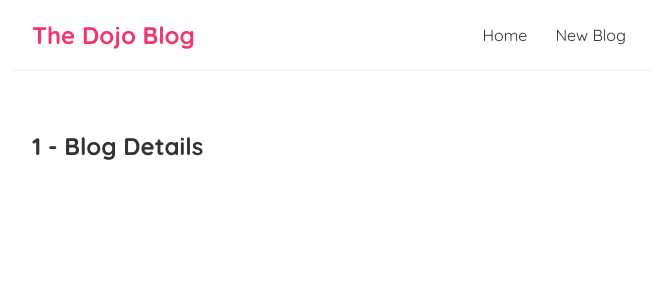
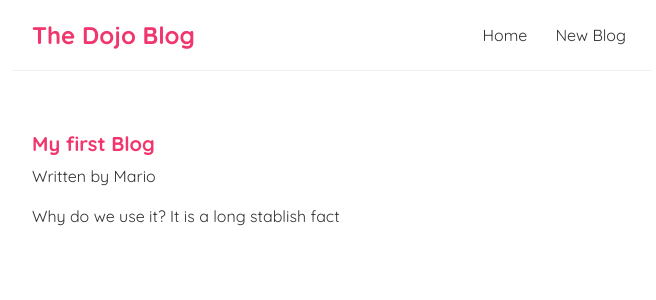
Before and after one commit to JoaoPedroVisconti/ReactTutorial_dojo-blog, a React (Create React App) app: page /blogs/1 in a window 1280 px wide. Shown: the top 300 px of the page, without its empty margins (308-964 px from the left). Built offline with nearby package versions, Linux system fonts and the light colour scheme; data requests are answered from the project's data file; the HTML template or start-up script is replaced by a standard one.

Commit message:
Reusing the fetch data component created before to fetch one blog and display in the page

```diff
--- a/src/BlogDetails.js
+++ b/src/BlogDetails.js
@@ -1,11 +1,25 @@
 import { useParams } from 'react-router-dom';
+import useFetch from './useFetch';
 
 const BlogDetails = () => {
   const { id } = useParams();
+  const {
+    data: blog,
+    error,
+    isPending,
+  } = useFetch('http://localhost:8000/blogs/' + id);
 
   return (
     <div className="blog-details">
-      <h2>{id} - Blog Details</h2>
+      {isPending && <div>Loading ...</div>}
+      {error && <div>{error}</div>}
+      {blog && (
+        <article>
+          <h2>{blog.title}</h2>
+          <p>Written by {blog.author}</p>
+          <div>{blog.body}</div>
+        </article>
+      )}
     </div>
   );
 };
--- a/src/index.css
+++ b/src/index.css
@@ -55,3 +55,24 @@
 .blog-preview a{
   text-decoration: none;
 }
+
+/*Blog detail view*/
+
+.blog-details h2{
+  font-size: 20px;
+  color: #f1356d;
+  margin-bottom: 10px;
+}
+
+.blog-details div {
+  margin: 20px 0;
+}
+
+.blog-details button{
+  background: #f1356d;
+  color: #fff;
+  border: 0;
+  padding: 8px;
+  border-radius: 8px;
+  cursor: pointer;
+}
```
